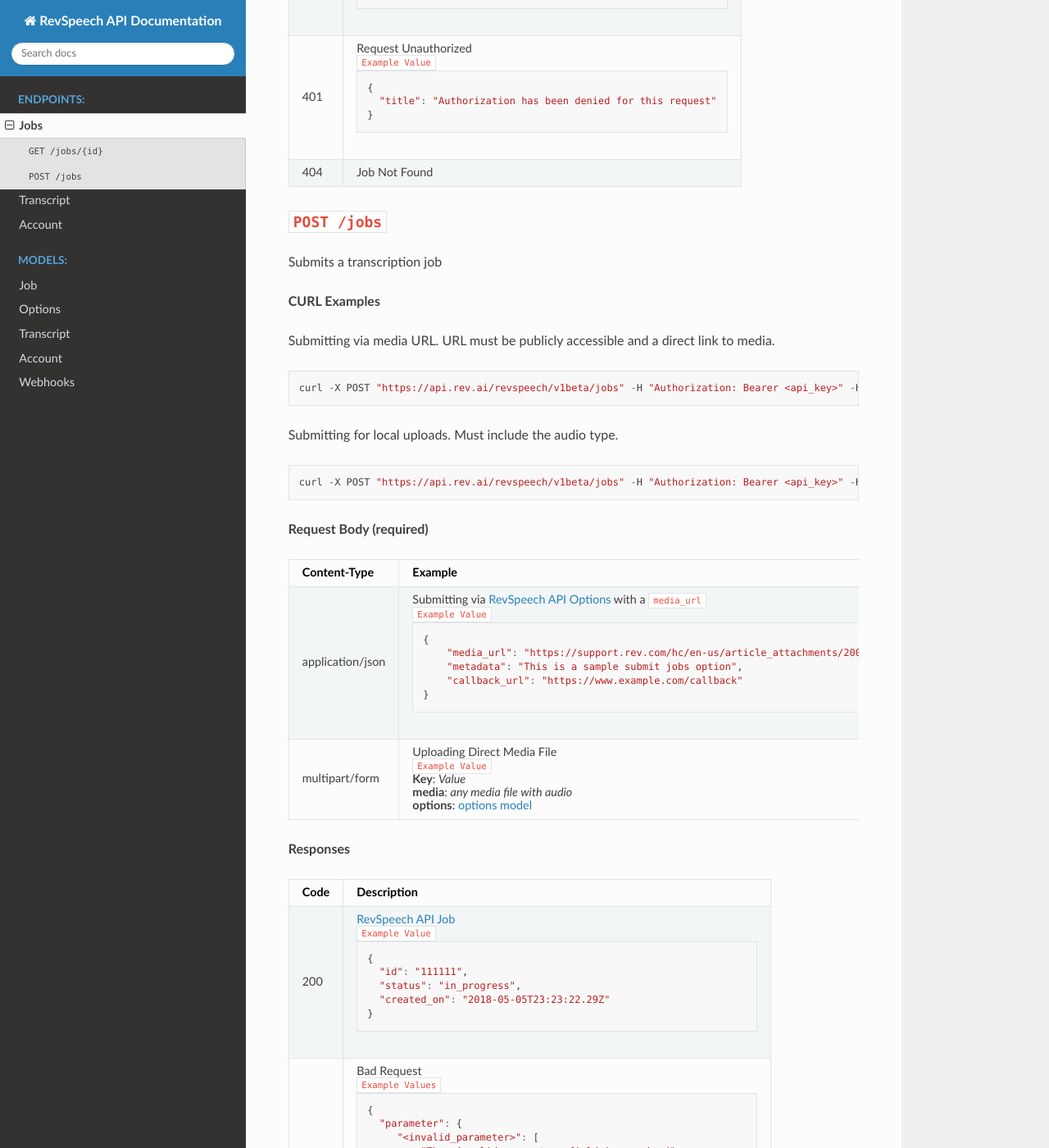
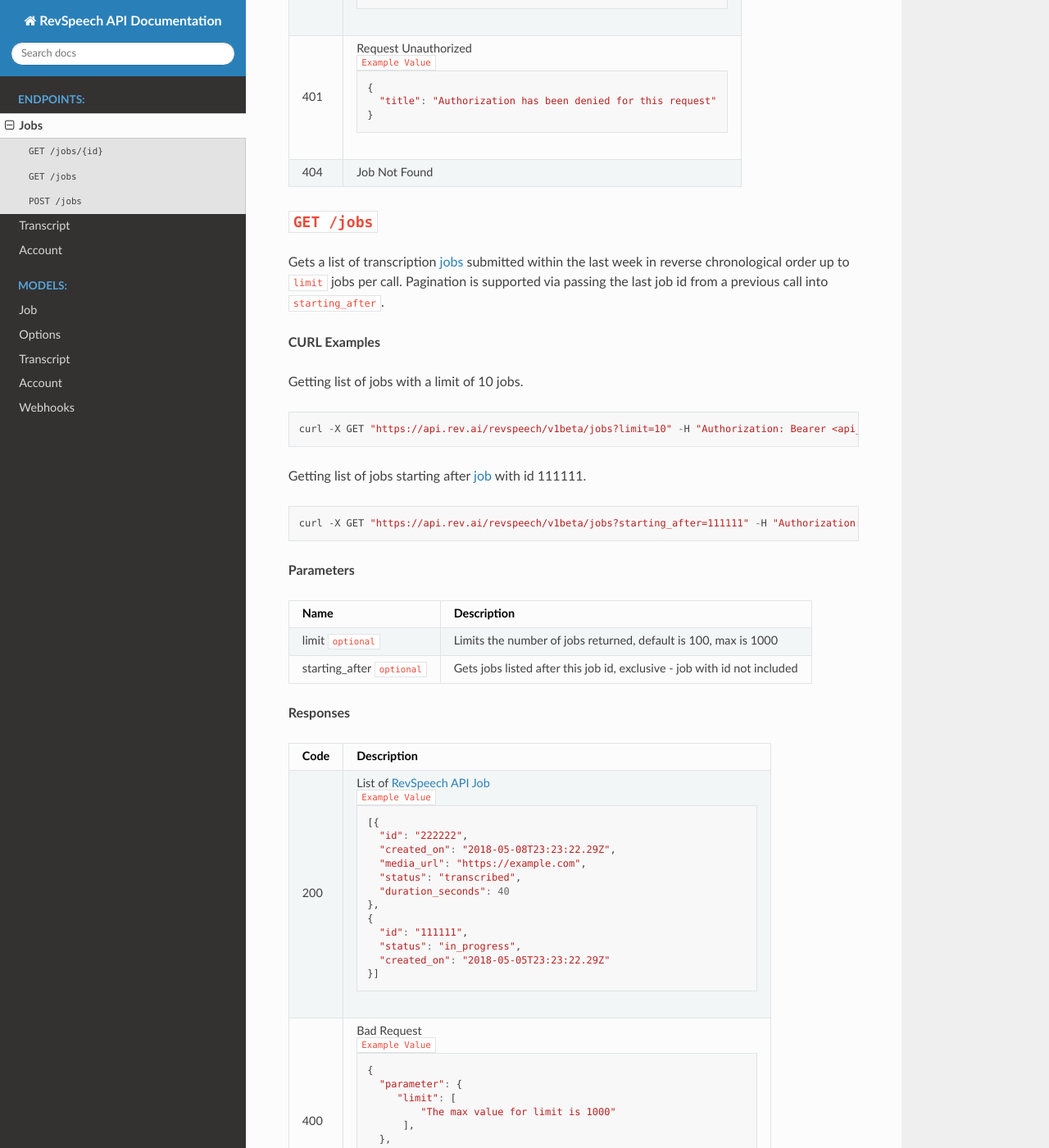
Before and after one commit to revdotcom/revspeech-api-docs, a Sphinx documentation site: the page built from source/endpoints/jobs.rst, in a window 1280 px wide and 1400 px high, scrolled down 742 px. Shown: the whole window at 82% size. Built offline with Sphinx 7.4.7 and the Read the Docs theme 2.0.0, drawn with Linux system fonts in a browser that asks for light colours; some of the changed text lies outside the part shown.

Commit message:
FOX-24037: Add list jobs endpoint to Revspeech API (#5)

```diff
--- a/source/endpoints/jobs.rst
+++ b/source/endpoints/jobs.rst
@@ -51,6 +51,90 @@
                         }
 ---------------------- ---------------------------------------------------------------
 404                    Job Not Found
+====================== ===============================================================
+
+
+``GET /jobs``
+*******************
+
+Gets a list of transcription :ref:`jobs <job-model>` submitted within the last week in reverse chronological
+order up to ``limit`` jobs per call. Pagination is supported via passing the last job id from a previous call
+into ``starting_after``.
+
+**CURL Examples**
+
+Getting list of jobs with a limit of 10 jobs.
+
+.. code:: javascript
+
+  curl -X GET "https://api.rev.ai/revspeech/v1beta/jobs?limit=10" -H "Authorization: Bearer <api_key>"
+
+Getting list of jobs starting after :ref:`job <job-model>` with id 111111.
+
+.. code:: javascript
+
+  curl -X GET "https://api.rev.ai/revspeech/v1beta/jobs?starting_after=111111" -H "Authorization: Bearer <api_key>"
+
+
+**Parameters**
+
+============================ ===============================================================
+Name                         Description
+============================ ===============================================================
+limit ``optional``           Limits the number of jobs returned, default is 100, max is 1000
+---------------------------- ---------------------------------------------------------------
+starting_after ``optional``  Gets jobs listed after this job id, exclusive - job with id not included
+============================ ===============================================================
+
+**Responses**
+
+====================== ===============================================================
+Code                   Description
+====================== ===============================================================
+200                    List of :ref:`RevSpeech API Job <job-model>`
+
+                       ``Example Value``
+
+                       .. code:: javascript
+
+                        [{
+                          "id": "222222",
+                          "created_on": "2018-05-08T23:23:22.29Z",
+                          "media_url": "https://example.com",
+                          "status": "transcribed",
+                          "duration_seconds": 40
+                        },
+                        {
+                          "id": "111111",
+                          "status": "in_progress",
+                          "created_on": "2018-05-05T23:23:22.29Z"
+                        }]
+---------------------- ---------------------------------------------------------------
+400                    Bad Request
+
+                       ``Example Value``
+
+                       .. code:: javascript
+
+                        {
+                          "parameter": {
+                             "limit": [
+                                 "The max value for limit is 1000"
+                              ],
+                          },
+                          "type": "https://www.rev.ai/api/v1/errors/invalid-parameters",
+                          "title": "Your request parameters didn't validate"
+                        }
+---------------------- ---------------------------------------------------------------
+401                    Request Unauthorized
+
+                       ``Example Value``
+
+                       .. code:: javascript
+
+                        {
+                          "title": "Authorization has been denied for this request"
+                        }
 ====================== ===============================================================
 
 
```
Also changed, not shown: 1 other file.
